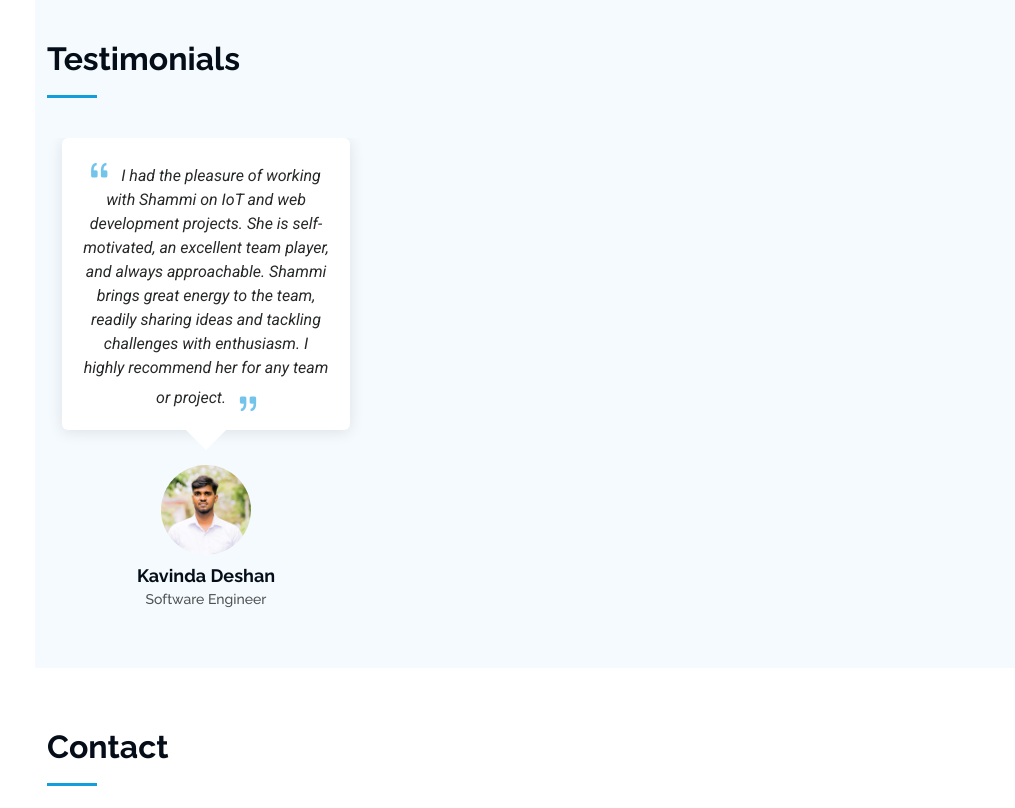
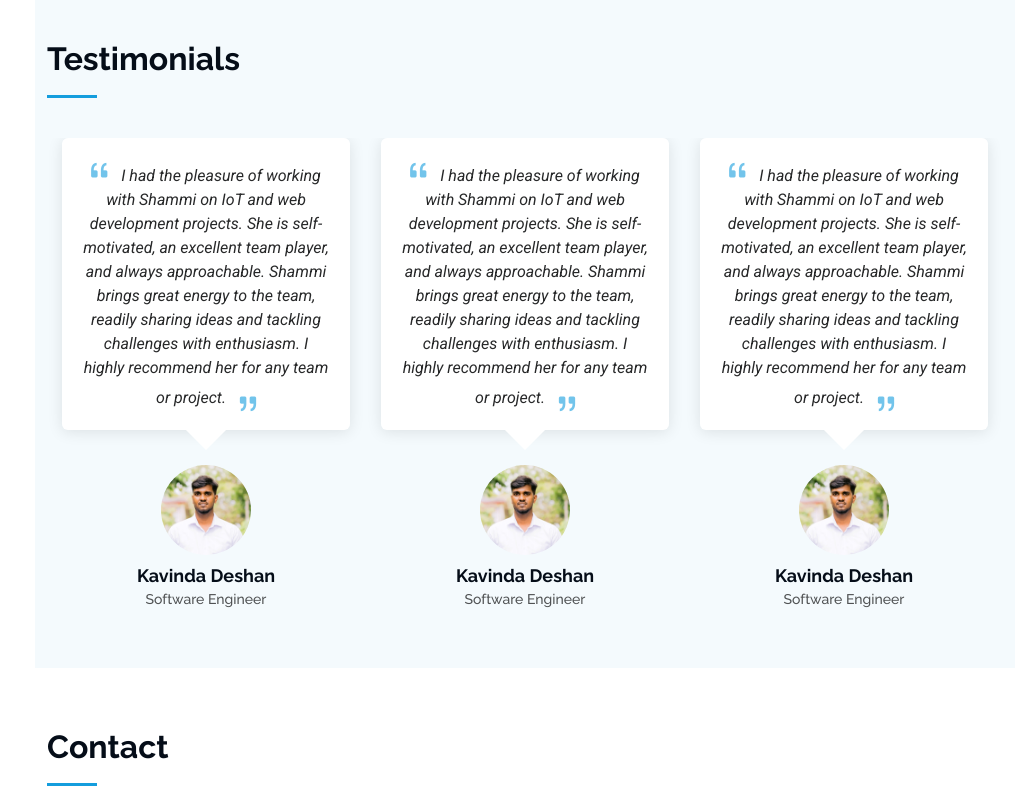
Before and after one commit to sparkware-tech/shammi-portfolio, a plain HTML site: page index.html in a window 1280 px wide. Shown: the part 3740-4548 px from the top of the page, without its empty margins (265-1280 px from the left). Drawn offline with Linux system fonts and the light colour scheme.

Commit message:
modify content

```diff
--- a/index.html
+++ b/index.html
@@ -530,6 +530,44 @@
                 </div>
               </div>
               <!-- End testimonial item -->
+
+              <div class="swiper-slide">
+                <div class="testimonial-item">
+                  <p>
+                    <i class="bi bi-quote quote-icon-left"></i>
+                    <span
+                      >I had the pleasure of working with Shammi on IoT and web development projects. She is
+                      self-motivated, an excellent team player, and always approachable. Shammi brings great
+                      energy to the team, readily sharing ideas and tackling challenges with enthusiasm. I
+                      highly recommend her for any team or project.</span
+                    >
+                    <i class="bi bi-quote quote-icon-right"></i>
+                  </p>
+                  <img src="assets/img/testimonials/Kavinda.jpeg" class="testimonial-img" alt="" />
+                  <h3>Kavinda Deshan</h3>
+                  <h4>Software Engineer</h4>
+                </div>
+              </div>
+              <!-- End testimonial item -->
+
+              <div class="swiper-slide">
+                <div class="testimonial-item">
+                  <p>
+                    <i class="bi bi-quote quote-icon-left"></i>
+                    <span
+                      >I had the pleasure of working with Shammi on IoT and web development projects. She is
+                      self-motivated, an excellent team player, and always approachable. Shammi brings great
+                      energy to the team, readily sharing ideas and tackling challenges with enthusiasm. I
+                      highly recommend her for any team or project.</span
+                    >
+                    <i class="bi bi-quote quote-icon-right"></i>
+                  </p>
+                  <img src="assets/img/testimonials/Kavinda.jpeg" class="testimonial-img" alt="" />
+                  <h3>Kavinda Deshan</h3>
+                  <h4>Software Engineer</h4>
+                </div>
+              </div>
+              <!-- End testimonial item -->
             </div>
             <div class="swiper-pagination"></div>
           </div>
```
